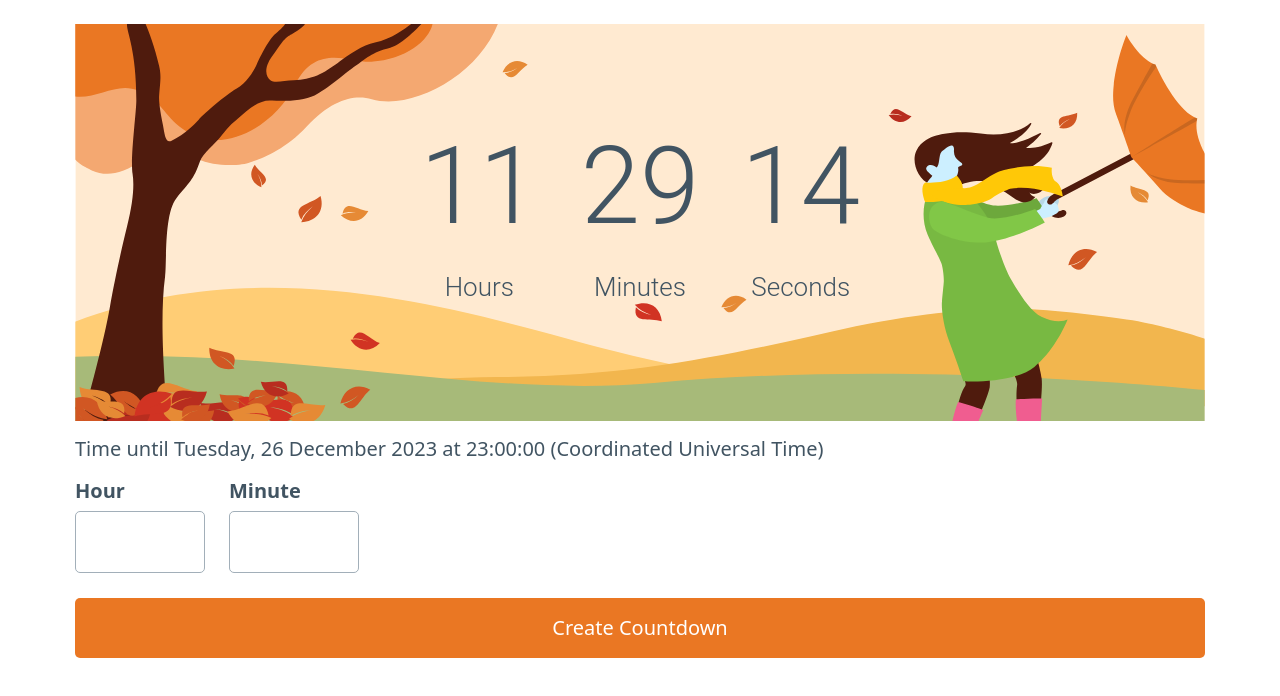
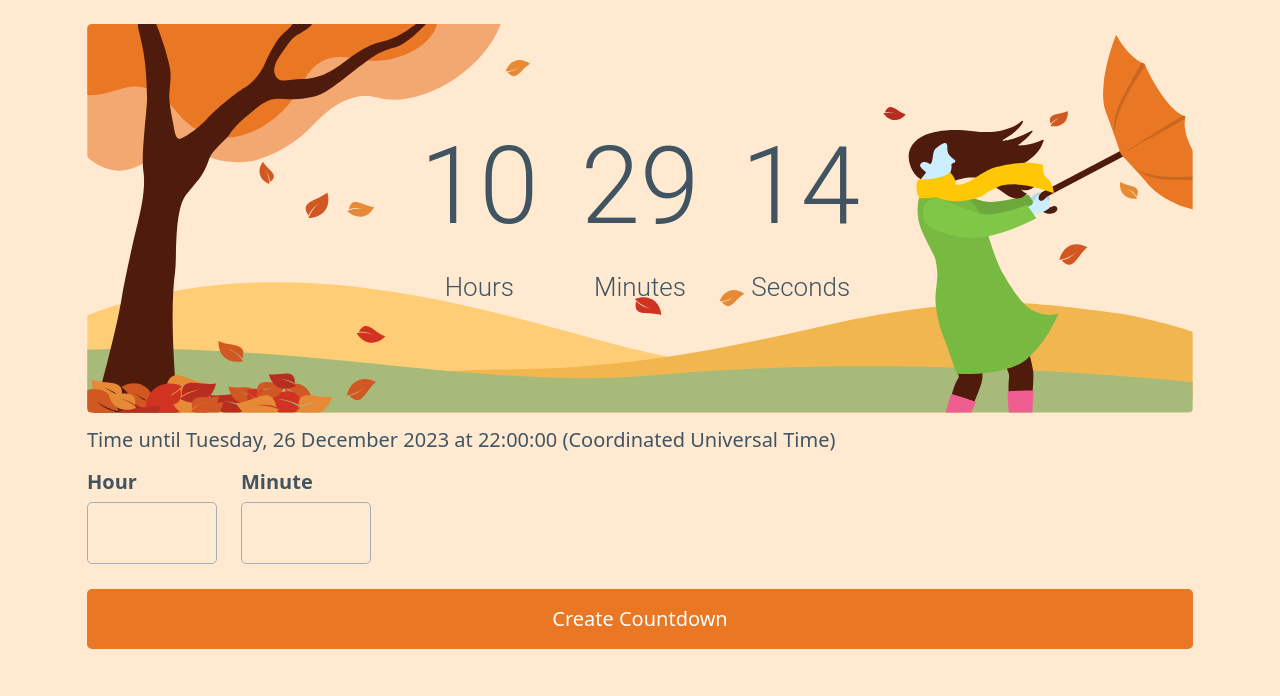
Before and after one commit to Brandon689/daytimer, a React (Vite) app: page / in a window 1280 px wide. Shown: the top 696 px of the page. Built offline with nearby package versions, Linux system fonts and the light colour scheme.

Commit message:
background body

```diff
--- a/src/App.css
+++ b/src/App.css
@@ -1,5 +1,16 @@
+body {
+  width: 100%;
+  margin: 0;
+  height: 100%;
+  padding: 0;
+  min-height: 100vh;
+  background: #ffead1;
+}
+svg {
+  border-radius: 0.25rem;
+}
 .container {
-  margin-top: 24px;
+  padding: 24px 12px;
 }
 .countdown {
   position: absolute;
--- a/src/App.jsx
+++ b/src/App.jsx
@@ -22,7 +22,7 @@ const CountdownDigits = ({ countdown }) => {
 };
 
 const App = () => {
-  const [targetTime, setTargetTime] = useState(); // State to store the user's target end time
+  const [targetTime, setTargetTime] = useState();
   const [hours, setHours] = useState('');
   const [minutes, setMinutes] = useState('');
   const [countdown, setCountdown] = useState('');
@@ -38,9 +38,9 @@ const App = () => {
   }
   useEffect(() => {
     const now = new Date();
-    const targetDate = new Date(now.getFullYear(), now.getMonth(), now.getDate(), 23, 0);
-    setTargetTime(targetDate); // Update target time
-    setTargetTimeString(createTargetTimeString(targetDate)); // Format and display target time string
+    const targetDate = new Date(now.getFullYear(), now.getMonth(), now.getDate(), 22, 0);
+    setTargetTime(targetDate);
+    setTargetTimeString(createTargetTimeString(targetDate));
   }, []);
 
   useEffect(() => {
@@ -55,10 +55,7 @@ const App = () => {
           return;
         }
 
-        // Update countdown
         const hoursLeft = Math.floor(distance / (1000 * 60 * 60) % 24);
-        console.log(hoursLeft)
-
         const minutesLeft = Math.floor(distance / (1000 * 60) % 60);
         const secondsLeft = Math.floor(distance / 1000 % 60);
 
@@ -72,7 +69,7 @@ const App = () => {
   const handleSubmit = (event) => {
     event.preventDefault();
     const now = new Date();
-    const targetDate = new Date(now.getFullYear(), now.getMonth(), now.getDate(), parseInt(hours, 10), parseInt(minutes, 10));
+    const targetDate = new Date(now.getFullYear(), now.getMonth(), now.getDate(), parseInt(hours, 10), parseInt(minutes != '' ? minutes : '0', 10));
     setTargetTime(targetDate); // Update target time
     setTargetTimeString(createTargetTimeString(targetDate)); // Format and display target time string
   };
@@ -162,7 +159,7 @@ const App = () => {
         </label>
         <label>
           Minute
-          <input type="number" value={minutes} min="0" max="59" onChange={(e) => setMinutes(e.target.value)} required />
+          <input type="number" value={minutes} min="0" max="59" onChange={(e) => setMinutes(e.target.value)} />
         </label>
       </div>
       <button type="submit">Create Countdown</button>
```
